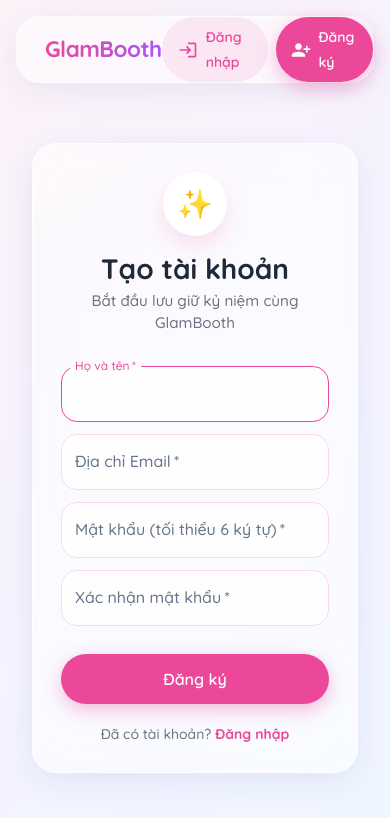
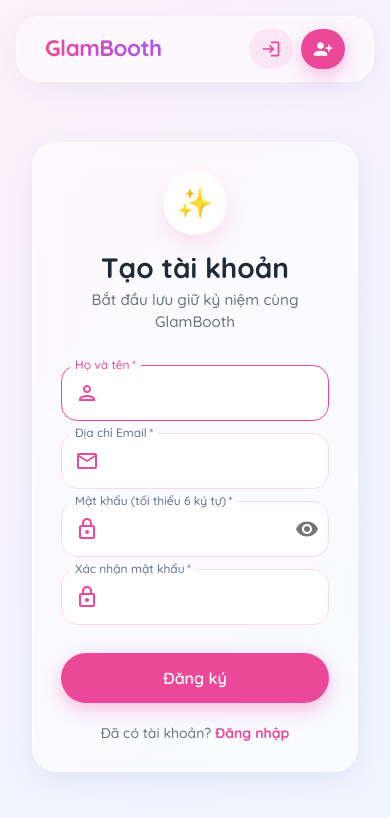
Before and after one commit to MyPhuongKhong/glambooth, a React (Vite) app: page /register in a window 390 px wide. Shown: the top 818 px of the page. Built offline with nearby package versions, Linux system fonts and the light colour scheme; no server answers.

Commit message:
refactor: improve UI responsiveness and codebase
- Optimize Navbar buttons for mobile responsiveness.
- Migrate TextField InputProps to slotProps in auth forms.
- Extract Footer component and fix Home page grid layout.

```diff
--- /dev/null
+++ b/src/components/Footer/Footer.jsx
@@ -0,0 +1,61 @@
+import React from "react";
+import { Box, Container, Typography } from "@mui/material";
+
+export default function Footer() {
+  return (
+    <Container maxWidth="xl" sx={{ mt: { xs: 5, md: 8 } }}>
+      <Box
+        component="footer"
+        sx={{
+          display: "flex",
+          flexDirection: { xs: "column", sm: "row" },
+          justifyContent: "space-between",
+          alignItems: "center",
+          gap: 2,
+          py: 2,
+          px: { xs: 2, sm: 3 },
+          color: "#9ca3af",
+          fontSize: "0.875rem",
+          fontFamily: "'Quicksand', sans-serif",
+          fontWeight: 500,
+        }}
+      >
+        <Typography
+          variant="body2"
+          sx={{
+            color: "#9ca3af",
+            fontWeight: 500,
+            whiteSpace: "nowrap",
+            fontSize: { xs: "0.75rem", sm: "0.875rem" },
+          }}
+        >
+          © 2024 GlamBooth Studio. All rights reserved.
+        </Typography>
+        <Box sx={{ display: "flex", gap: 3 }}>
+          <Typography
+            component="span"
+            sx={{
+              cursor: "pointer",
+              color: "#9ca3af",
+              fontSize: "0.875rem",
+              "&:hover": { color: "#ec4899" },
+            }}
+          >
+            Điều khoản
+          </Typography>
+          <Typography
+            component="span"
+            sx={{
+              cursor: "pointer",
+              color: "#9ca3af",
+              fontSize: "0.875rem",
+              "&:hover": { color: "#ec4899" },
+            }}
+          >
+            Liên hệ
+          </Typography>
+        </Box>
+      </Box>
+    </Container>
+  );
+}
--- a/src/components/Navbar/Navbar.jsx
+++ b/src/components/Navbar/Navbar.jsx
@@ -289,15 +289,23 @@ export default function Navbar() {
                       backgroundColor: "rgba(236, 72, 153, 0.1)",
                       color: "#ec4899",
                       fontWeight: 600,
-                      padding: "8px 20px",
+                      padding: { xs: "8px 12px", sm: "8px 20px" },
                       borderRadius: "100px",
                       border: "none",
+                      whiteSpace: "nowrap",
+                      minWidth: { xs: "auto", sm: "fit-content" },
+                      "& .MuiButton-startIcon": {
+                        mr: { xs: 0, sm: 1 },
+                        ml: { xs: 0, sm: -0.5 },
+                      },
                       "&:hover": {
                         backgroundColor: "rgba(236, 72, 153, 0.18)",
                       },
                     }}
                   >
-                    Đăng nhập
+                    <Box component="span" sx={{ display: { xs: "none", sm: "inline" } }}>
+                      Đăng nhập
+                    </Box>
                   </Button>
                   <Button
                     id="btn-nav-register"
@@ -310,16 +318,24 @@ export default function Navbar() {
                       backgroundColor: "#ec4899",
                       color: "#ffffff",
                       fontWeight: 600,
-                      padding: "8px 22px",
+                      padding: { xs: "8px 12px", sm: "8px 22px" },
                       borderRadius: "100px",
                       boxShadow: "0 6px 18px rgba(236, 72, 153, 0.35)",
+                      whiteSpace: "nowrap",
+                      minWidth: { xs: "auto", sm: "fit-content" },
+                      "& .MuiButton-startIcon": {
+                        mr: { xs: 0, sm: 1 },
+                        ml: { xs: 0, sm: -0.5 },
+                      },
                       "&:hover": {
                         backgroundColor: "#db2777",
                         boxShadow: "0 8px 22px rgba(236, 72, 153, 0.45)",
                       },
                     }}
                   >
-                    Đăng ký
+                    <Box component="span" sx={{ display: { xs: "none", sm: "inline" } }}>
+                      Đăng ký
+                    </Box>
                   </Button>
                 </Box>
               )}
--- a/src/pages/Auth/LoginPage.jsx
+++ b/src/pages/Auth/LoginPage.jsx
@@ -148,13 +148,15 @@ export default function LoginPage() {
               disabled={isSubmitting}
               autoComplete="email"
               autoFocus
-              InputProps={{
+              slotProps={{
+                input: {
                   startAdornment: (
                     <InputAdornment position="start">
                       <EmailOutlinedIcon sx={{ color: "#ec4899" }} />
                     </InputAdornment>
                   ),
                   sx: { borderRadius: "14px", backgroundColor: "rgba(255,255,255,0.6)" },
+                },
               }}
             />
 
@@ -169,7 +171,8 @@ export default function LoginPage() {
               onChange={(e) => setPassword(e.target.value)}
               disabled={isSubmitting}
               autoComplete="current-password"
-              InputProps={{
+              slotProps={{
+                input: {
                   startAdornment: (
                     <InputAdornment position="start">
                       <LockOutlinedIcon sx={{ color: "#ec4899" }} />
@@ -187,6 +190,7 @@ export default function LoginPage() {
                     </InputAdornment>
                   ),
                   sx: { borderRadius: "14px", backgroundColor: "rgba(255,255,255,0.6)" },
+                },
               }}
             />
 
--- a/src/pages/Auth/RegisterPage.jsx
+++ b/src/pages/Auth/RegisterPage.jsx
@@ -158,13 +158,15 @@ export default function RegisterPage() {
               onChange={(e) => setDisplayName(e.target.value)}
               disabled={isSubmitting}
               autoFocus
-              InputProps={{
+              slotProps={{
+                input: {
                   startAdornment: (
                     <InputAdornment position="start">
                       <PersonOutlinedIcon sx={{ color: "#ec4899" }} />
                     </InputAdornment>
                   ),
                   sx: { borderRadius: "14px", backgroundColor: "rgba(255,255,255,0.6)" },
+                },
               }}
             />
 
@@ -179,13 +181,15 @@ export default function RegisterPage() {
               onChange={(e) => setEmail(e.target.value)}
               disabled={isSubmitting}
               autoComplete="email"
-              InputProps={{
+              slotProps={{
+                input: {
                   startAdornment: (
                     <InputAdornment position="start">
                       <EmailOutlinedIcon sx={{ color: "#ec4899" }} />
                     </InputAdornment>
                   ),
                   sx: { borderRadius: "14px", backgroundColor: "rgba(255,255,255,0.6)" },
+                },
               }}
             />
 
@@ -200,7 +204,8 @@ export default function RegisterPage() {
               onChange={(e) => setPassword(e.target.value)}
               disabled={isSubmitting}
               autoComplete="new-password"
-              InputProps={{
+              slotProps={{
+                input: {
                   startAdornment: (
                     <InputAdornment position="start">
                       <LockOutlinedIcon sx={{ color: "#ec4899" }} />
@@ -218,6 +223,7 @@ export default function RegisterPage() {
                     </InputAdornment>
                   ),
                   sx: { borderRadius: "14px", backgroundColor: "rgba(255,255,255,0.6)" },
+                },
               }}
             />
 
@@ -232,13 +238,15 @@ export default function RegisterPage() {
               onChange={(e) => setConfirmPassword(e.target.value)}
               disabled={isSubmitting}
               autoComplete="new-password"
-              InputProps={{
+              slotProps={{
+                input: {
                   startAdornment: (
                     <InputAdornment position="start">
                       <LockOutlinedIcon sx={{ color: "#ec4899" }} />
                     </InputAdornment>
                   ),
                   sx: { borderRadius: "14px", backgroundColor: "rgba(255,255,255,0.6)" },
+                },
               }}
             />
 
--- a/src/pages/Home/HomePage.jsx
+++ b/src/pages/Home/HomePage.jsx
@@ -10,6 +10,7 @@ import {
 import { useNavigate } from "react-router-dom";
 import toast from "react-hot-toast";
 import { useAuth } from "../../contexts/AuthContext";
+import Footer from "../../components/Footer/Footer";
 
 export default function HomePage() {
   const { currentUser } = useAuth();
@@ -125,12 +126,25 @@ export default function HomePage() {
         </Box>
 
         {/* 3 Thẻ tính năng Frosted Glass */}
-        <Grid container spacing={{ xs: 3, md: 4 }} justifyContent="center" sx={{ maxWidth: 1050, width: "100%" }}>
+        <Grid
+          container
+          spacing={{ xs: 3, md: 4 }}
+          sx={{
+            width: "100%",
+            justifyContent: "center",
+            alignItems: "stretch",
+          }}
+        >
           {featureCards.map((card) => (
-            <Grid item xs={12} sm={6} md={4} key={card.id}>
+            <Grid
+              key={card.id}
+              size={{ xs: 12, sm: 6, md: 4 }}
+              sx={{ display: "flex" }}
+            >
               <Box
                 id={card.id}
                 sx={{
+                  width: "100%",
                   height: "100%",
                   display: "flex",
                   flexDirection: "column",
@@ -247,52 +261,7 @@ export default function HomePage() {
       </Container>
 
       {/* Footer */}
-      <Container maxWidth="xl" sx={{ mt: { xs: 5, md: 8 } }}>
-        <Box
-          component="footer"
-          sx={{
-            display: "flex",
-            flexDirection: { xs: "column", sm: "row" },
-            justifyContent: "space-between",
-            alignItems: "center",
-            gap: 2,
-            py: 2,
-            px: { xs: 2, sm: 3 },
-            color: "#9ca3af",
-            fontSize: "0.875rem",
-            fontFamily: "'Quicksand', sans-serif",
-            fontWeight: 500,
-          }}
-        >
-          <Typography variant="body2" sx={{ color: "#9ca3af", fontWeight: 500 }}>
-            © 2024 GlamBooth Studio. All rights reserved.
-          </Typography>
-          <Box sx={{ display: "flex", gap: 3 }}>
-            <Typography
-              component="span"
-              sx={{
-                cursor: "pointer",
-                color: "#9ca3af",
-                fontSize: "0.875rem",
-                "&:hover": { color: "#ec4899" },
-              }}
-            >
-              Điều khoản
-            </Typography>
-            <Typography
-              component="span"
-              sx={{
-                cursor: "pointer",
-                color: "#9ca3af",
-                fontSize: "0.875rem",
-                "&:hover": { color: "#ec4899" },
-              }}
-            >
-              Liên hệ
-            </Typography>
-          </Box>
-        </Box>
-      </Container>
+      <Footer />
     </Box>
   );
 }
```
Lines whose indentation alone changed are shown as unchanged.
